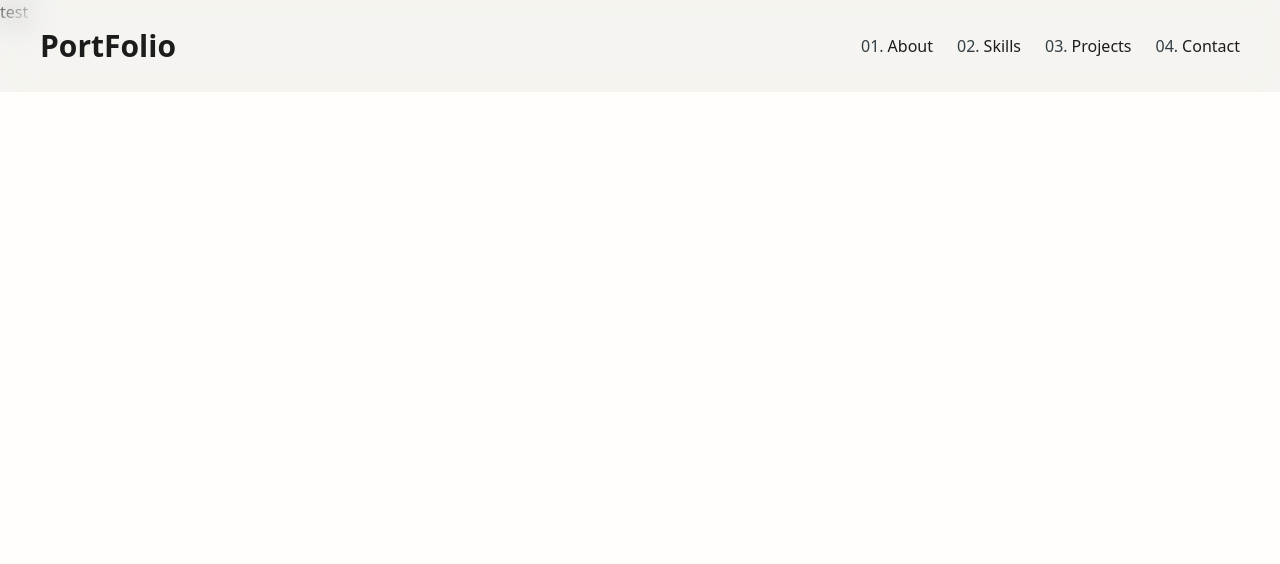
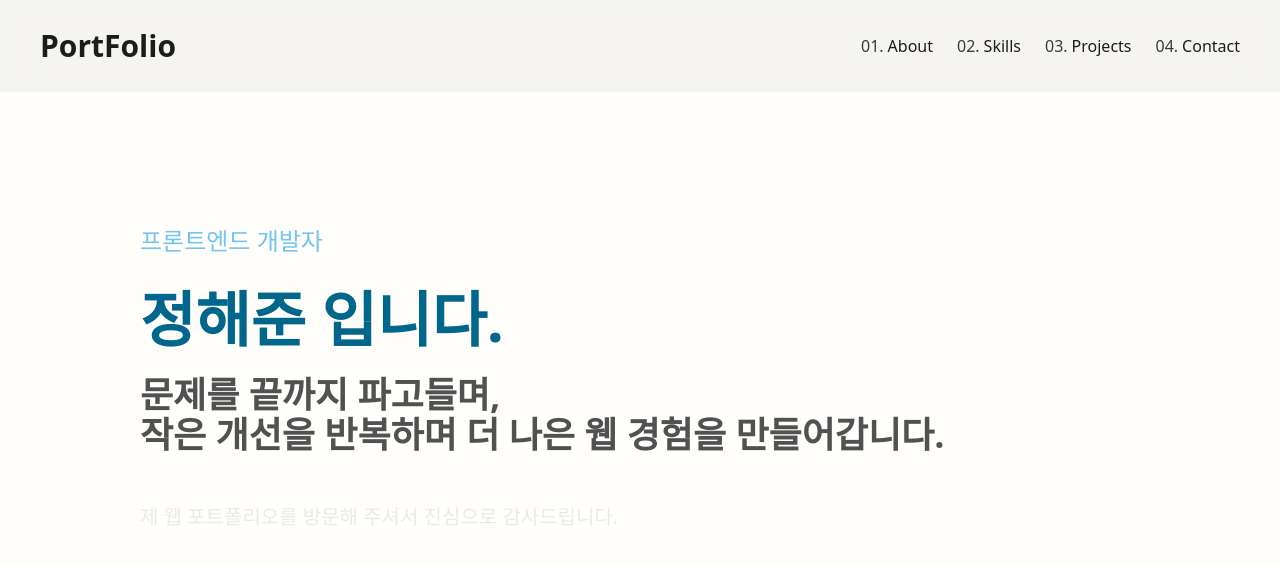
Before and after one commit to DecidedCard/portfolio, a Next.js app: page / in a window 1280 px wide. Shown: the top 564 px of the page. Built offline with nearby package versions, Linux system fonts and the light colour scheme.

Commit message:
Feat: introduce 작성

```diff
--- a/src/app/page.tsx
+++ b/src/app/page.tsx
@@ -1,9 +1,14 @@
+import Introduce from '@/component/introduce/Introduce'
 import { SectionID } from '@/constant/sectionId'
 
 export default function Home() {
   return (
     <main id={SectionID.mainContent} style={{ filter: 'none' }}>
-      test
+      <div className="mx-auto max-w-7xl px-20 max-sm:px-10">
+        <div className="mx-auto max-w-[1000px]">
+          <Introduce />
+        </div>
+      </div>
     </main>
   )
 }
--- a/src/component/introduce/Introduce.tsx
+++ b/src/component/introduce/Introduce.tsx
@@ -3,48 +3,49 @@
 import Link from 'next/link'
 import { motion } from 'framer-motion'
 import { FadeUp } from '@/constant/framer-motion'
+import { BlogIcon, GitHubIcon } from '../common/header/react-icons'
 import { Links } from '@/constant/link'
-import { useAppSelector } from '@/hooks/useReactRedux'
-import { BlogIcon, GitHubIcon } from '../common/header/react-icons'
+import { useLoadingStore } from '@/store/useLoadingStore'
 
 const ICONLIST = [
-  { link: Links.tstory, ICON: <BlogIcon size={30} /> },
+  { link: Links.velog, ICON: <BlogIcon size={30} /> },
   { link: Links.github, ICON: <GitHubIcon size={30} /> },
 ]
 
 export default function Introduce() {
-  const isFinishMainLoading = useAppSelector(
-    (s) => s.mainLoading.isFinshLoading
-  )
+  const { isFinishing } = useLoadingStore()
+
   return (
     <motion.section
       className="flex h-screen flex-col justify-center"
       initial="init"
-      animate={isFinishMainLoading ? 'on' : 'init'}
+      animate={isFinishing ? 'on' : 'init'}
       transition={{ staggerChildren: 0.2, delayChildren: 1 }}
     >
-      <motion.h1 className="text-green pb-8 text-2xl" variants={FadeUp}>
-        안녕하세요. 저는 웹 개발자
+      <motion.h1 className="text-accent-100 pb-8 text-2xl" variants={FadeUp}>
+        프론트엔드 개발자
       </motion.h1>
       <motion.h2
-        className="text-lightest-slate pb-6 text-6xl font-bold"
+        className="text-accent-200 pb-6 text-6xl font-bold"
         variants={FadeUp}
       >
-        유승윤입니다.
+        정해준 입니다.
       </motion.h2>
-      <motion.h2 className="pb-8 text-6xl font-bold" variants={FadeUp}>
-        저는 끊임없는 도전을 즐기며,
-        <br /> 웹 개발의 매력에 빠져 있습니다.
+      <motion.h2
+        className="text-primary-300 pb-8 text-4xl font-bold"
+        variants={FadeUp}
+      >
+        문제를 끝까지 파고들며,
+        <br /> 작은 개선을 반복하며 더 나은 웹 경험을 만들어갑니다.
       </motion.h2>
       <motion.p
-        className="max-w-[580px] pb-8 text-xl break-keep"
+        className="text-text-200 max-w-[580px] pb-8 text-xl break-keep"
         variants={FadeUp}
       >
-        사용자에게 먼저 다가갈 수 있는 웹사이트의 프론트엔드 부분을 담당하고
-        있습니다. 제 웹 포트폴리오를 방문해 주셔서 진심으로 감사드립니다.
+        제 웹 포트폴리오를 방문해 주셔서 진심으로 감사드립니다.
       </motion.p>
 
-      <motion.ol className="text-green flex gap-4" variants={FadeUp}>
+      <motion.ol className="text-primary-200 flex gap-4" variants={FadeUp}>
         {ICONLIST.map((obj, i) => (
           <Link key={i} href={obj.link} target="_blank">
             <li>{obj.ICON}</li>
```
